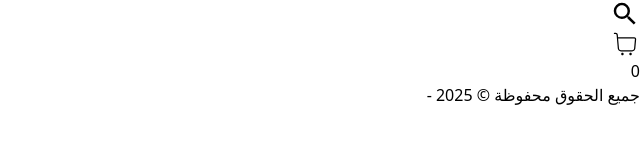
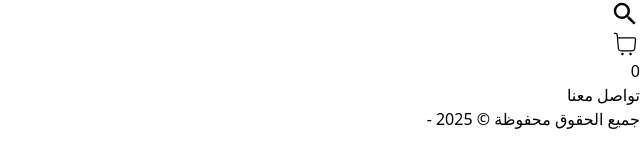
Before and after one commit to gost1930/store_amine, a React (Vite) app: page /contact in a window 1280 px wide. Shown: the part 429-596 px from the top of the page, without its empty margins (640-1280 px from the left). Built offline with nearby package versions, Linux system fonts and the light colour scheme.

Commit message:
add contact page

```diff
--- a/src/App.tsx
+++ b/src/App.tsx
@@ -1,5 +1,5 @@
 import { BrowserRouter as Router, Routes, Route } from "react-router-dom";
-import { Home, ProDetailes } from "./pages";
+import { Home, ProDetailes , Contact } from "./pages";
 import { Footer, NavBar } from "./container";
 import ScrollToTop from "./utils/ScrollToTop";
 const App = () => {
@@ -12,6 +12,7 @@ const App = () => {
             <Routes>
             <Route path="/" element={<Home />} />
             <Route path="/pro_detailes" element={<ProDetailes />} />
+            <Route path="/contact" element={<Contact />} />
           </Routes>
         </div>
         <Footer />
--- /dev/null
+++ b/src/pages/Contact/Contact.tsx
@@ -0,0 +1,16 @@
+
+const Contact = () => {
+  return (
+    <section className='w-full h-screen'>
+        {/* title */}
+        <h1 className='text-zinc-900 text-2xl font-bold text-center my-10'>تواصل معنا</h1>
+
+        {/* content */}
+        {/* i will use the ckedior or any library like ckeditor to make the client free to create any text and add any links */}
+
+
+    </section>
+  )
+}
+
+export default Contact;
--- a/src/pages/index.ts
+++ b/src/pages/index.ts
@@ -1,2 +1,3 @@
 export {default as ProDetailes} from "./ProDetailes/ProDetailes";
 export {default as Home} from "./Home/Home";
+export {default as Contact} from "./Contact/Contact"
```
